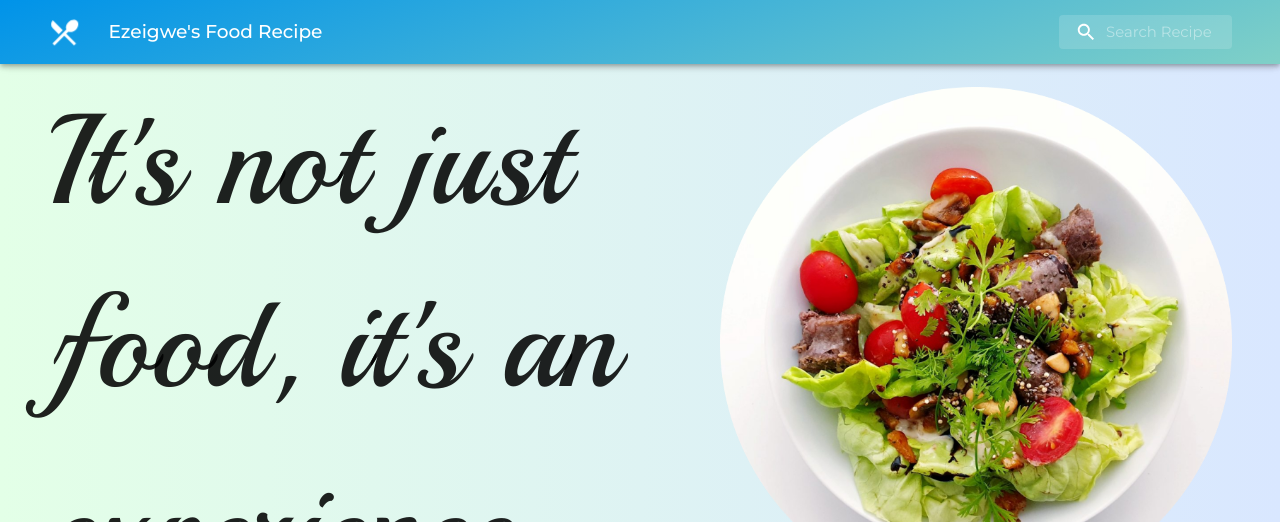
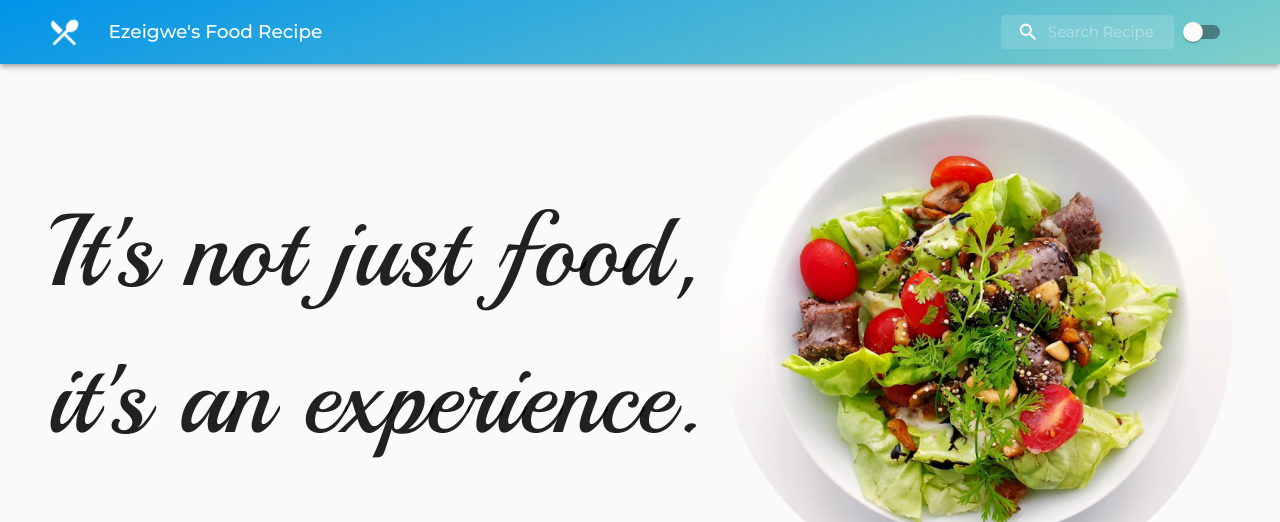
Before and after one commit to Mezebu/recipe-app, a React (Create React App) app: page / in a window 1280 px wide. Shown: the top 522 px of the page. Built offline with nearby package versions, Linux system fonts and the light colour scheme; no server answers.

Commit message:
dark mode

```diff
--- a/package.json
+++ b/package.json
@@ -15,6 +15,7 @@
     "react": "^17.0.2",
     "react-dom": "^17.0.2",
     "react-scripts": "4.0.3",
+    "simplebar-react": "^2.3.5",
     "web-vitals": "^1.0.1"
   },
   "scripts": {
--- a/src/App.js
+++ b/src/App.js
@@ -1,25 +1,36 @@
 import React, { useEffect, useState } from "react";
 import axios from "axios";
-import { Grid, Container, ThemeProvider } from "@material-ui/core";
+import { Grid, Container, ThemeProvider, CssBaseline } from "@material-ui/core";
+import { createTheme } from "@material-ui/core/styles";
 
 import { Home, Recipe, AppBar } from "./components";
 
 import styles from "./App.module.css";
-import { theme } from "./components/styles";
 
 const App = () => {
   const [recipes, setRecipes] = useState([]);
   const [search, setSearch] = useState("");
   const [query, setQuery] = useState("rice");
+  const [darkMode, setDarkMode] = useState(false);
 
   const apiDetails = {
     apiID: "dd901a11",
     apiKey: "8b93cfe3bd23593061a1a1c09ca83f06",
   };
 
-  const baseUrl = `https://api.edamam.com/search?q=${query}&app_id=${apiDetails.apiID}&app_key=${apiDetails.apiKey}`;
+  const theme = createTheme({
+    typography: {
+      fontFamily: ["Montserrat", "Nunito"].join(","),
+      fontSize: 13,
+    },
+    palette: {
+      type: darkMode ? "dark" : "light",
+    },
+  });
 
   const getRecipes = async () => {
+    const baseUrl = `https://api.edamam.com/search?q=${query}&app_id=${apiDetails.apiID}&app_key=${apiDetails.apiKey}`;
+
     try {
       const { data } = await axios.get(baseUrl);
       setRecipes(data.hits);
@@ -42,16 +53,23 @@ const App = () => {
     setQuery(search);
   };
 
+  const themeToggler = () => {
+    setDarkMode(!darkMode);
+  };
+
   return (
     <div className={styles.App}>
       <ThemeProvider theme={theme}>
+        <CssBaseline />
         <AppBar
           getSearch={getSearch}
           handleSearch={handleSearch}
           search={search}
+          themeToggler={themeToggler}
+          darkMode={darkMode}
         />
-        <div className={styles.spacing} />
         <Container>
+          <div className={styles.spacing} />
           <Home />
           <div className={styles.spacing} />
           <Grid container spacing={2}>
--- a/src/App.module.css
+++ b/src/App.module.css
@@ -29,5 +29,5 @@ html {
 }
 
 .spacing {
-  margin: 70px 0;
+  margin: 60px 0;
 }
--- a/src/components/AppBar/AppBar.jsx
+++ b/src/components/AppBar/AppBar.jsx
@@ -1,12 +1,13 @@
 import React from "react";
 //prettier-ignore
-import { AppBar, Toolbar, IconButton, Typography, InputBase, Container } from "@material-ui/core";
+import { AppBar, Toolbar, IconButton, Typography, InputBase, Container, Switch,  } from "@material-ui/core";
 import LocalDiningIcon from "@material-ui/icons/LocalDining";
 import SearchIcon from "@material-ui/icons/Search";
 
 import { useStyles } from "./styles";
 
-const NavBar = ({ search, handleSearch, getSearch }) => {
+// prettier-ignore
+const NavBar = ({ search, handleSearch, getSearch, darkMode, themeToggler }) => {
   const classes = useStyles();
 
   return (
@@ -43,6 +44,7 @@ const NavBar = ({ search, handleSearch, getSearch }) => {
                 onChange={handleSearch}
               />
             </form>
+            <Switch value={darkMode} onClick={themeToggler} color='primary' />
           </Toolbar>
         </Container>
       </AppBar>
--- a/src/components/Home/styles.js
+++ b/src/components/Home/styles.js
@@ -8,9 +8,10 @@ export const useStyles = makeStyles({
   },
   image: {
     width: "40vw",
+    marginTop: "15px",
   },
   fonts: {
     fontFamily: "playball",
-    fontSize: "10vw",
+    fontSize: "8vw",
   },
 });
--- a/src/components/styles.js
+++ /dev/null
@@ -1,13 +0,0 @@
-import { createTheme } from "@material-ui/core/styles";
-
-export const theme = createTheme({
-  typography: {
-    fontFamily: ["Montserrat", "Nunito"].join(","),
-    fontSize: 13,
-  },
-  palette: {
-    background: {
-      default: "#e5e5e5",
-    },
-  },
-});
```
Also changed, not shown: 1 other file (tests, documents, lock files or other folders).
